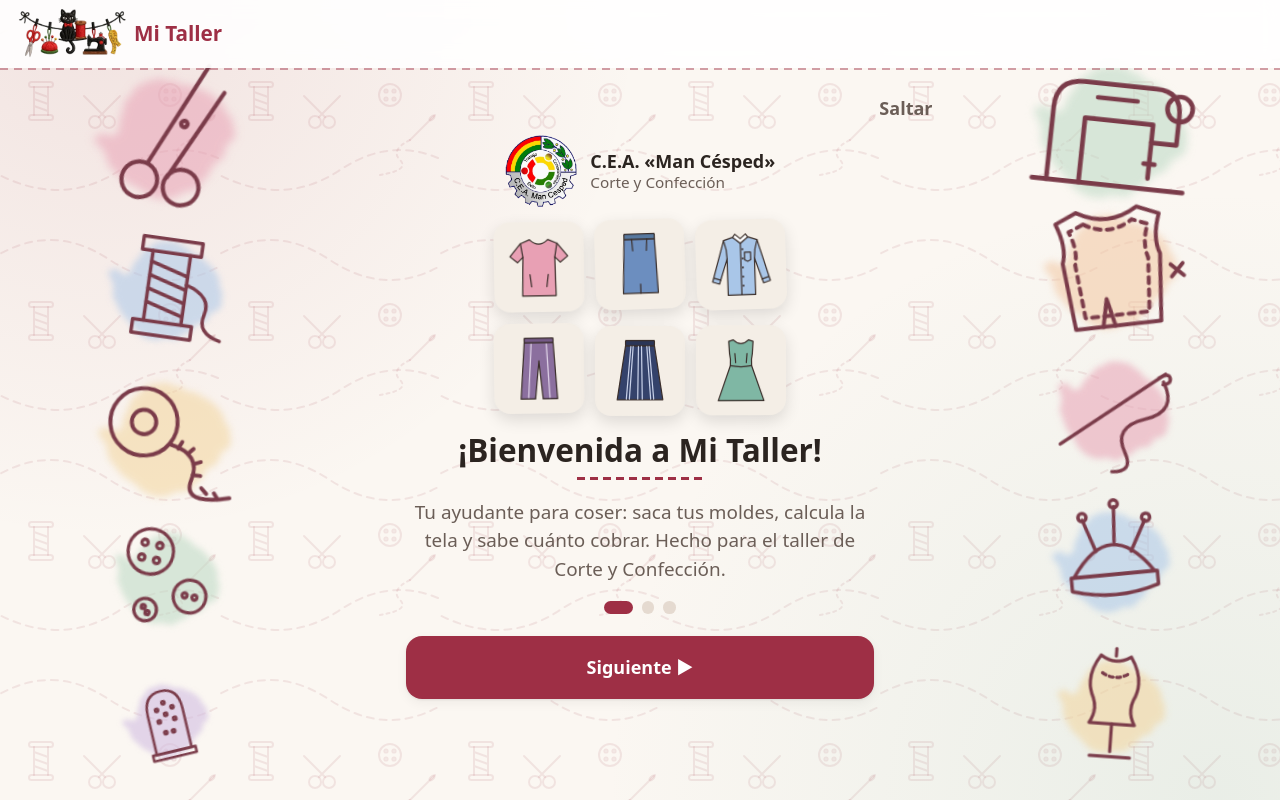
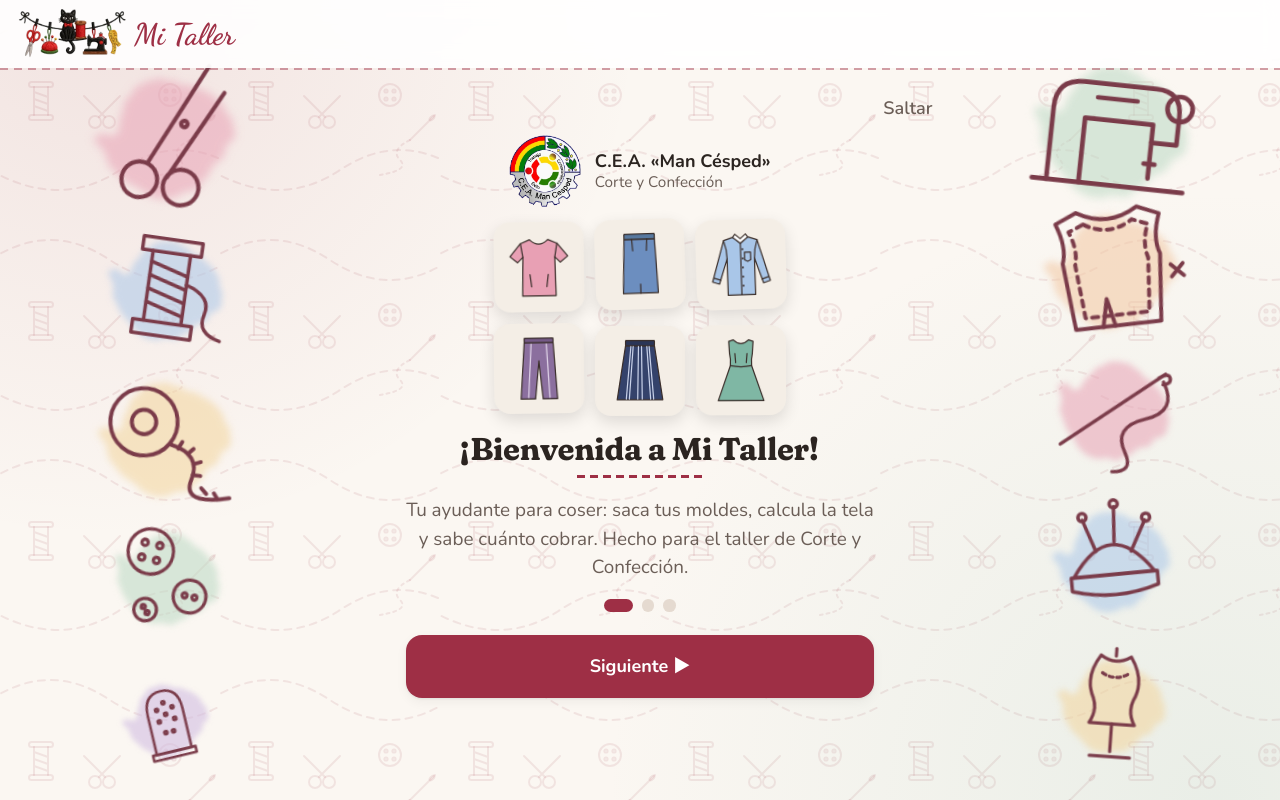
Before and after one commit to dayanaruth/proyecto-textil, a plain HTML site: page aplicativo/index.html in a window 1280 px wide. Drawn offline with Linux system fonts and the light colour scheme.

Commit message:
Nuevas letras: Fraunces en títulos, Nunito en texto y Dancing Script en el nombre
Las letras se guardan dentro de la app para que funcionen sin internet.

Co-Authored-By: Claude Opus 5.5 <noreply@anthropic.com>

```diff
--- a/aplicativo/css/base.css
+++ b/aplicativo/css/base.css
@@ -1,5 +1,35 @@
 /* Colores, letra grande y modo claro/oscuro */
+
+/* Tipos de letra (guardados en la app para que funcionen sin internet)
+   - Fraunces: títulos, con remates suaves tipo etiqueta de costura
+   - Nunito: texto, redondeada, amigable y fácil de leer
+   - Dancing Script: solo el nombre «Mi Taller», como bordado a mano */
+@font-face {
+  font-family: 'Fraunces';
+  font-style: normal;
+  font-weight: 500 800;
+  font-display: swap;
+  src: url(../fuentes/fraunces.woff2) format('woff2');
+}
+@font-face {
+  font-family: 'Nunito';
+  font-style: normal;
+  font-weight: 400 800;
+  font-display: swap;
+  src: url(../fuentes/nunito.woff2) format('woff2');
+}
+@font-face {
+  font-family: 'Dancing Script';
+  font-style: normal;
+  font-weight: 600 700;
+  font-display: swap;
+  src: url(../fuentes/dancing-script.woff2) format('woff2');
+}
+
 :root {
+  --letra-titulo: 'Fraunces', Georgia, serif;
+  --letra-texto: 'Nunito', system-ui, -apple-system, "Segoe UI", Roboto, sans-serif;
+  --letra-nombre: 'Dancing Script', 'Fraunces', cursive;
   --fondo: #FBF7F2;
   --superficie: #FFFFFF;
   --texto: #2B2420;
@@ -40,7 +70,7 @@
 [hidden] { display: none !important; }
 
 body {
-  font-family: system-ui, -apple-system, "Segoe UI", Roboto, sans-serif;
+  font-family: var(--letra-texto);
   background: var(--fondo);
   color: var(--texto);
   line-height: 1.5;
@@ -54,5 +84,7 @@ button, input, select { font: inherit; color: inherit; }
 main { max-width: 42rem; margin: 0 auto; padding: 1rem 1rem 3rem; }
 main:focus { outline: none; }
 
-h1 { font-size: 1.5rem; line-height: 1.25; margin-bottom: .25rem; }
+h1, h2, h3 { font-family: var(--letra-titulo); font-weight: 700; letter-spacing: -.01em; }
+.marca-texto { font-family: var(--letra-nombre); font-weight: 700; font-size: 1.45em; line-height: 1; }
+h1 { font-size: 1.6rem; line-height: 1.2; margin-bottom: .25rem; }
 .ayuda { color: var(--texto-suave); margin-bottom: 1rem; }
--- a/aplicativo/css/pantallas.css
+++ b/aplicativo/css/pantallas.css
@@ -382,7 +382,7 @@
 .entrada-zona { display: grid; justify-items: center; align-content: center; gap: .5rem; min-height: 78vh; text-align: center; cursor: pointer; }
 .entrada-logo { width: 9rem; height: 9rem; object-fit: contain; filter: drop-shadow(0 8px 18px rgb(0 0 0 / .2)); animation: entrada-logo .9s cubic-bezier(.3, 1.5, .5, 1) both .15s; }
 @keyframes entrada-logo { from { opacity: 0; transform: scale(.4) rotate(-20deg); } to { opacity: 1; transform: none; } }
-.entrada-titulo { position: relative; margin-top: .5rem; padding-bottom: .6rem; font-size: 2.4rem; color: var(--primario); }
+.entrada-titulo { position: relative; margin-top: .5rem; padding-bottom: .6rem; font-family: var(--letra-nombre); font-size: 3.2rem; line-height: 1.1; color: var(--primario); }
 .entrada-titulo::after {
   content: ""; position: absolute; left: 50%; bottom: 0; height: 3px; width: 8rem; translate: -50% 0;
   background: repeating-linear-gradient(90deg, var(--primario) 0 8px, transparent 8px 13px);
--- a/aplicativo/index.html
+++ b/aplicativo/index.html
@@ -10,6 +10,8 @@
   <link rel="icon" href="img/iconos/icono.svg" type="image/svg+xml">
   <link rel="apple-touch-icon" href="img/iconos/icono-192.png">
   <meta name="mobile-web-app-capable" content="yes">
+  <link rel="preload" href="fuentes/fraunces.woff2" as="font" type="font/woff2" crossorigin>
+  <link rel="preload" href="fuentes/nunito.woff2" as="font" type="font/woff2" crossorigin>
   <link rel="stylesheet" href="css/base.css">
   <link rel="stylesheet" href="css/componentes.css">
   <link rel="stylesheet" href="css/pantallas.css">
--- a/aplicativo/js/moldes/dibujo-svg.js
+++ b/aplicativo/js/moldes/dibujo-svg.js
@@ -71,5 +71,5 @@ export function svgPieza(pieza, paso) {
   const c = cajaPieza(pieza);
   const ancho = pieza.verAncho ? ` style="min-width:${pieza.verAncho}px"` : '';
   return `<svg viewBox="${r(c.x)} ${r(c.y)} ${r(c.ancho)} ${r(c.alto)}"${ancho} role="img"
-    aria-label="Molde ${pieza.nombre}" font-family="system-ui, sans-serif">${contenidoPieza(pieza, paso)}</svg>`;
+    aria-label="Molde ${pieza.nombre}" font-family="Nunito, system-ui, sans-serif">${contenidoPieza(pieza, paso)}</svg>`;
 }
--- a/aplicativo/js/moldes/impresion.js
+++ b/aplicativo/js/moldes/impresion.js
@@ -26,7 +26,7 @@ export function imprimir(titulo, molde) {
     return hojas.map((h) => `
       <section class="hoja">
         <p class="hoja-titulo">${titulo} · <b>${pieza.nombre}</b> · fila ${h.fila}, columna ${h.columna} · hoja ${++numero} de ${total}</p>
-        <svg width="${HOJA.ancho}cm" height="${HOJA.alto}cm" viewBox="${r(h.x)} ${r(h.y)} ${HOJA.ancho} ${HOJA.alto}" font-family="system-ui, sans-serif">
+        <svg width="${HOJA.ancho}cm" height="${HOJA.alto}cm" viewBox="${r(h.x)} ${r(h.y)} ${HOJA.ancho} ${HOJA.alto}" font-family="Nunito, system-ui, sans-serif">
           ${dibujo}
           <rect x="${r(h.x)}" y="${r(h.y)}" width="${HOJA.ancho}" height="${HOJA.alto}" fill="none" stroke="#999" stroke-width=".05" stroke-dasharray=".4 .3"/>
           <text x="${r(h.x + .5)}" y="${r(h.y + 1.2)}" font-size="1" fill="#999">${pieza.nombre} ${h.fila}-${h.columna}</text>
--- a/aplicativo/js/pantallas/bienvenida.js
+++ b/aplicativo/js/pantallas/bienvenida.js
@@ -13,11 +13,11 @@ const CELULAR = `
       <g fill="none" stroke="#fff" stroke-width="1.6" stroke-linecap="round"><circle cx="7" cy="14" r="2.2"/><circle cx="13" cy="14" r="2.2"/><path d="M8.5 12 L14 5 M11.5 12 L6 5"/></g></g>
     <rect x="83" y="26" width="20" height="20" rx="5" fill="#A9C6E8"/>
     <rect x="57" y="52" width="20" height="20" rx="5" fill="#B9D8C2"/><rect x="83" y="52" width="20" height="20" rx="5" fill="#F2C6A0"/>
-    <text x="67" y="84" font-size="6" text-anchor="middle" fill="#2B2420" font-family="system-ui">Mi Taller</text>
+    <text x="67" y="84" font-size="7" text-anchor="middle" fill="#2B2420" font-family="'Dancing Script', cursive" font-weight="700">Mi Taller</text>
     <g class="flecha-instalar"><path d="M140 20 Q150 40 125 46" fill="none" stroke="#9E2F45" stroke-width="3" stroke-linecap="round"/>
     <path d="M128 39 L124 47 L133 48" fill="none" stroke="#9E2F45" stroke-width="3" stroke-linecap="round" stroke-linejoin="round"/></g>
     <rect x="114" y="114" width="44" height="24" rx="12" fill="#E3F2EC"/>
-    <text x="136" y="130" font-size="11" text-anchor="middle" fill="#1E5A38" font-family="system-ui" font-weight="700">✈️ ✓</text>
+    <text x="136" y="130" font-size="11" text-anchor="middle" fill="#1E5A38" font-family="Nunito, system-ui" font-weight="700">✈️ ✓</text>
   </svg>`;
 
 const PASOS = [
--- a/aplicativo/js/pantallas/tela.js
+++ b/aplicativo/js/pantallas/tela.js
@@ -99,7 +99,7 @@ function dibujoPlano({ util, largo, colocadas }) {
       <text x="${r(c.x + c.ancho / 2)}" y="${r(c.y + c.alto / 2)}" font-size="${r(tam)}" font-weight="700"
             text-anchor="middle" dominant-baseline="middle" fill="#2B2420">${c.nombre}</text>`;
   }).join('');
-  return `<svg viewBox="-6 -5 ${r(util + 20)} ${r(largo + 10)}" role="img" font-family="system-ui, sans-serif"
+  return `<svg viewBox="-6 -5 ${r(util + 20)} ${r(largo + 10)}" role="img" font-family="Nunito, system-ui, sans-serif"
       aria-label="Plano de corte: ${colocadas.map((c) => c.nombre).join(', ')}">
     <rect x="0" y="0" width="${r(util)}" height="${r(largo)}" fill="#F4EEE6" stroke="#8A7A6E" stroke-width=".3"/>
     ${piezas}
--- a/aplicativo/sw.js
+++ b/aplicativo/sw.js
@@ -3,7 +3,7 @@
 // actualizar la app nunca borra los datos de la persona.
 
 // ⚠️ Cambiar VERSION cada vez que se publique un cambio (así el celular se actualiza)
-const VERSION = 'mi-taller-v28';
+const VERSION = 'mi-taller-v30';
 
 const ARCHIVOS = [
   './',
@@ -16,6 +16,9 @@ const ARCHIVOS = [
   'css/pantallas.css',
   'css/impresion.css',
   'css/marco.css',
+  'fuentes/dancing-script.woff2',
+  'fuentes/fraunces.woff2',
+  'fuentes/nunito.woff2',
   'js/app.js',
   'js/calculos/costos.js',
   'js/calculos/cotizacion.js',
```
Also changed, not shown: aplicativo/fuentes/dancing-script.woff2 (added), aplicativo/fuentes/fraunces.woff2 (added), aplicativo/fuentes/nunito.woff2 (added).
